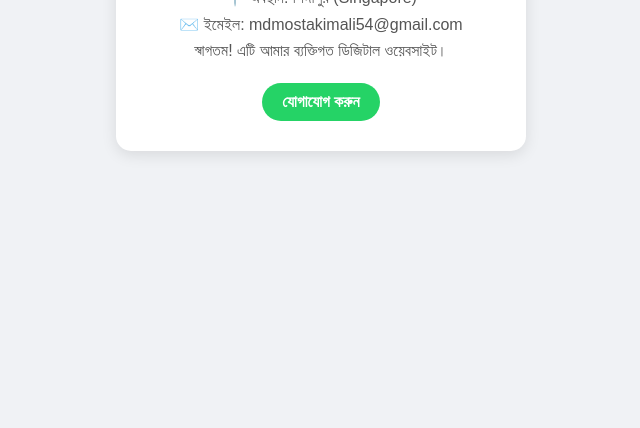
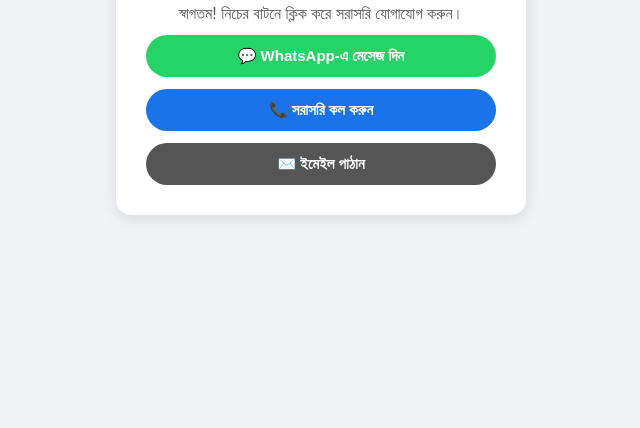
Before and after one commit to mdmostakimali54-a11y/-my-website, a plain HTML site: page index.html in a window 1280 px wide. Shown: the part 372-800 px from the top of the page, without its empty margins (319-959 px from the left). Drawn offline with Linux system fonts and the light colour scheme.

Commit message:
Update index.html

```diff
--- a/index.html
+++ b/index.html
@@ -9,16 +9,23 @@
     .card { background: white; padding: 30px; border-radius: 15px; box-shadow: 0 4px 15px rgba(0,0,0,0.1); text-align: center; max-width: 350px; width: 90%; }
     h1 { color: #1a73e8; margin-bottom: 5px; font-size: 24px; }
     p { color: #555; margin: 8px 0; font-size: 16px; }
-    .btn { display: inline-block; margin-top: 15px; padding: 10px 20px; background: #25D366; color: white; text-decoration: none; border-radius: 25px; font-weight: bold; }
+    .btn { display: block; margin-top: 12px; padding: 12px 20px; color: white; text-decoration: none; border-radius: 25px; font-weight: bold; font-size: 15px; }
+    .whatsapp { background: #25D366; }
+    .call { background: #1a73e8; }
+    .email { background: #555; }
   </style>
 </head>
 <body>
   <div class="card">
     <h1>Md. Mostakim Ali</h1>
     <p>📍 অবস্থান: সিঙ্গাপুর (Singapore)</p>
+    <p>📞 মোবাইল: +65 8796 4742</p>
     <p>✉️ ইমেইল: mdmostakimali54@gmail.com</p>
-    <p>স্বাগতম! এটি আমার ব্যক্তিগত ডিজিটাল ওয়েবসাইট।</p>
-    <a class="btn" href="mailto:mdmostakimali54@gmail.com">যোগাযোগ করুন</a>
+    <p>স্বাগতম! নিচের বাটনে ক্লিক করে সরাসরি যোগাযোগ করুন।</p>
+
+    <a class="btn whatsapp" href="https://wa.me" target="_blank">💬 WhatsApp-এ মেসেজ দিন</a>
+    <a class="btn call" href="tel:+6587964742">📞 সরাসরি কল করুন</a>
+    <a class="btn email" href="mailto:mdmostakimali54@gmail.com">✉️ ইমেইল পাঠান</a>
   </div>
 </body>
 </html>
```
